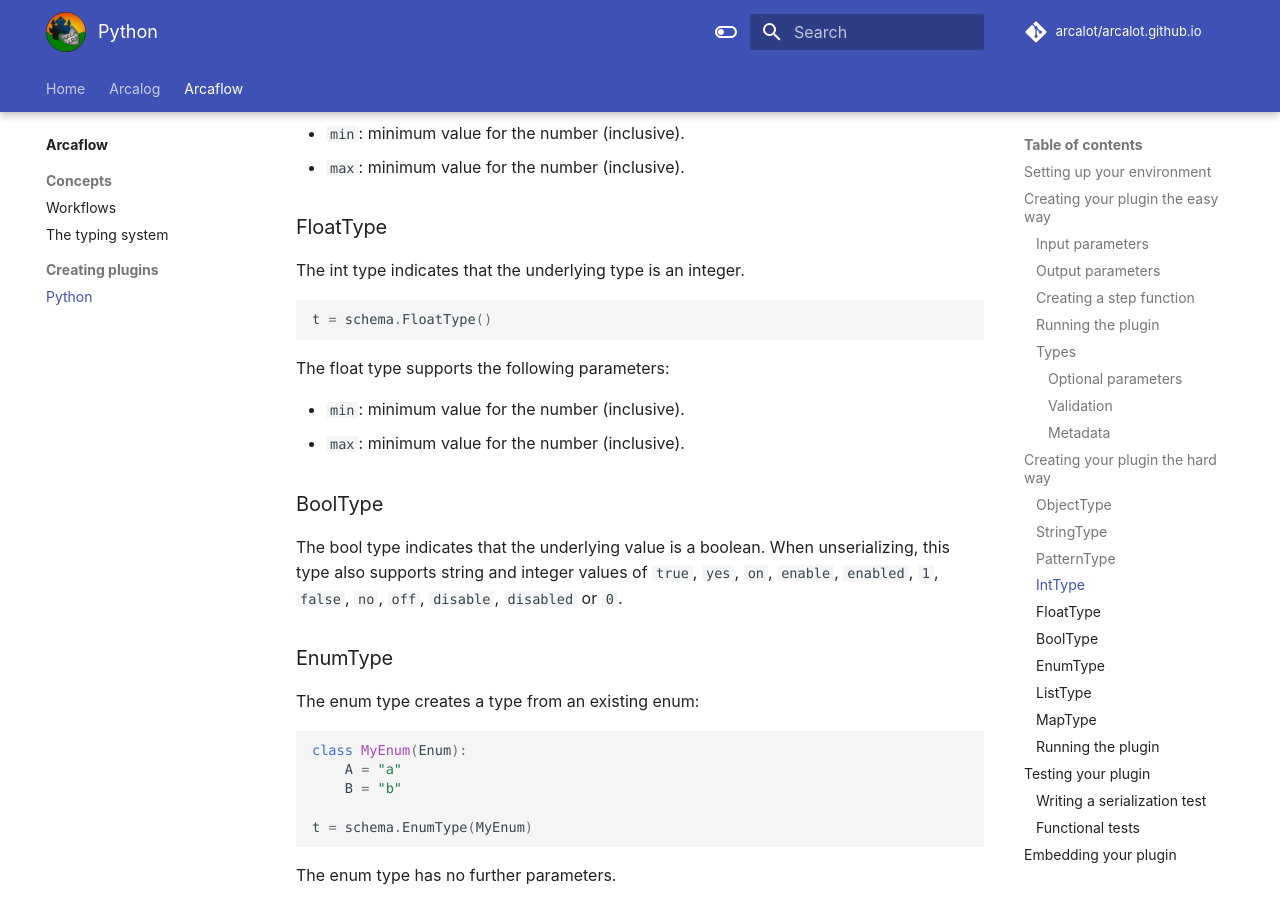
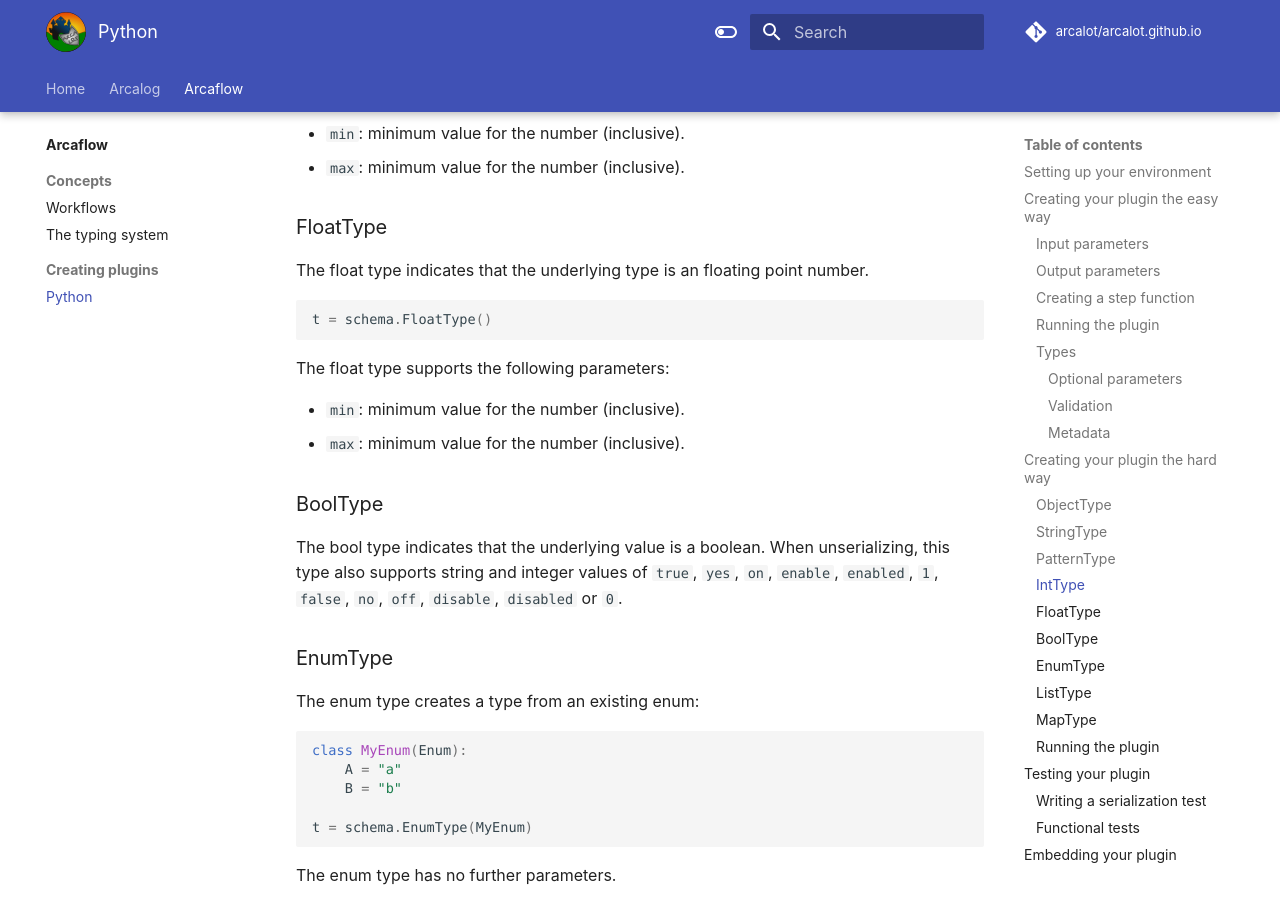
Before and after one commit to arcalot/arcalot.github.io, an MkDocs documentation site: the page built from docs/arcaflow/creating-plugins/python.md, in a window 1280 px wide and 900 px high, scrolled down 7661 px. Built offline with MkDocs 1.6.1 and Material for MkDocs 9.7.7, drawn with Linux system fonts in a browser that asks for light colours; comment, search, counter and statistics services are not loaded.

Commit message:
Minor typo fix

````diff
--- a/docs/arcaflow/creating-plugins/python.md
+++ b/docs/arcaflow/creating-plugins/python.md
@@ -413,7 +413,7 @@ The int type supports the following parameters:
 
 ### FloatType
 
-The int type indicates that the underlying type is an integer.
+The float type indicates that the underlying type is an floating point number.
 
 ```python
 t = schema.FloatType()
````
